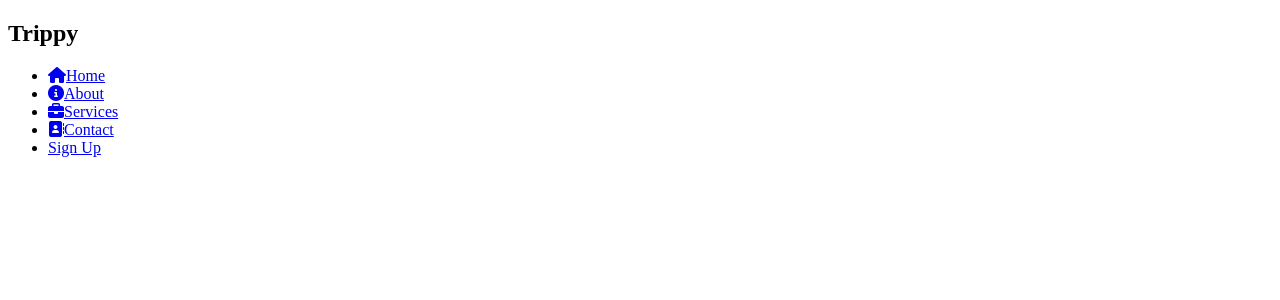
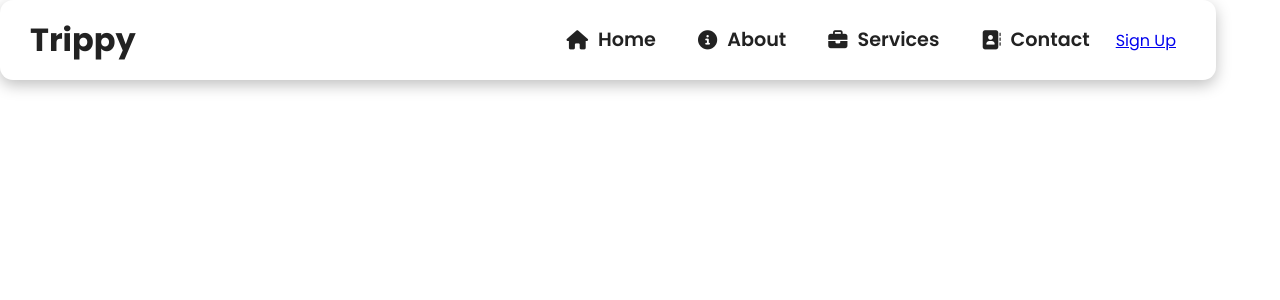
Before and after one commit to fmfahath/tourism-website, a React (Create React App) app: page / in a window 1280 px wide. Shown: the top 300 px of the page. Built offline with nearby package versions, Linux system fonts and the light colour scheme.

Commit message:
navbar css added

```diff
--- a/src/App.js
+++ b/src/App.js
@@ -1,4 +1,5 @@
 import Navbar from "./components/navbar";
+import "./style.css"
 
 
 function App() {
--- a/src/components/navbar-styles.css
+++ b/src/components/navbar-styles.css
@@ -0,0 +1,44 @@
+.navbar-items{
+    display: flex;
+    justify-content: space-between;
+    align-items: center;
+    padding: 0 30px;
+    box-shadow: 0 5px 15px 0  rgba(0, 0, 0, 0.25);
+    width: 95%;
+    height: 80px;
+    border-radius: 13px;
+}
+
+.navbar-logo{
+    color: #222;
+    font-size: 2rem;
+    cursor: pointer;
+}
+
+.nav-menu{
+    display: grid;
+    grid-template-columns: repeat(6, auto);
+    grid-gap: 10px;
+    list-style: none;
+    align-items: center;
+}
+
+.nav-links{
+    text-decoration: none;
+    color: #222;
+    font-size: 1.2rem;
+    font-weight: 600;
+    padding: 0.7rem 1rem;
+    white-space: nowrap;
+}
+
+.nav-links i{
+    padding-right: 10px;
+}
+
+.nav-links:hover{
+    background-color: #01959a;
+    color: #ffff;
+    border-radius: 4px;
+    transition: all 0.2s ease-in-out;
+}
--- a/src/components/navbar.js
+++ b/src/components/navbar.js
@@ -1,5 +1,5 @@
 import { Component } from "react";
-import "../components/navbar-styles.css"
+import "./navbar-styles.css"
 import { menuItems } from "./menu-items";
 
 
@@ -16,7 +16,7 @@
                     {menuItems.map((item, index) => {
                         return (
                             <li key={index}>
-                                <a href={item.url}><i className={item.icon}></i>{item.title}</a>
+                                <a className={item.clsName} href={item.url}><i className={item.icon}></i>{item.title}</a>
                             </li>
                         )
                     })}
--- /dev/null
+++ b/src/style.css
@@ -0,0 +1,8 @@
+@import url('https://fonts.googleapis.com/css2?family=Poppins:ital,wght@0,100;0,200;0,300;0,400;0,600;0,700;0,800;0,900;1,500&display=swap');
+
+*{
+    margin: 0;
+    padding: 0;
+    box-sizing: border-box;
+    font-family: 'Poppins', 'sans-serif';
+}
```
